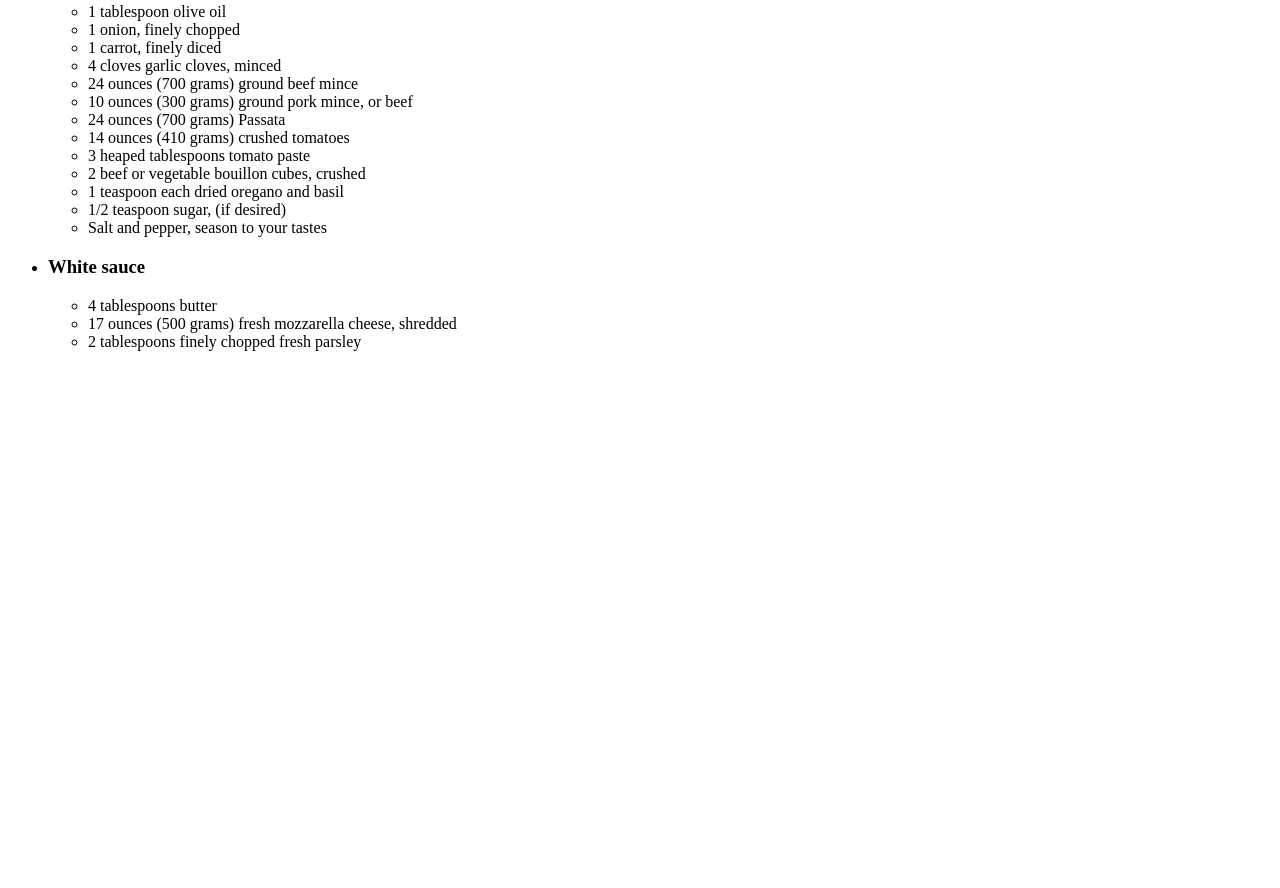
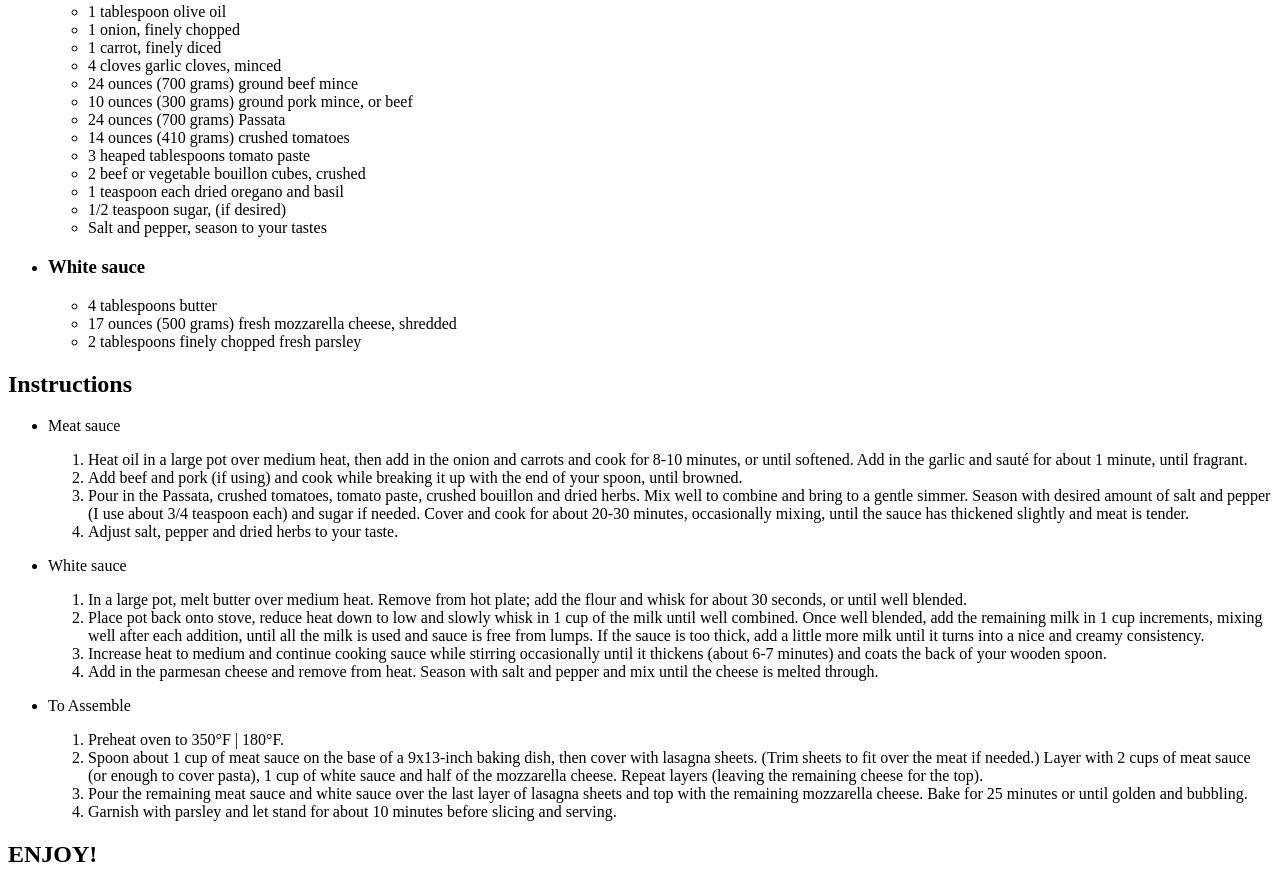
Before and after one commit to andriusem/odin-recipes, a plain HTML site: page recipes/lasagna.html in a window 1280 px wide. Shown: the part 573-1461 px from the top of the page. Before the commit the page ends 940 px from the top, so only its background shows below. Drawn offline with Linux system fonts and the light colour scheme.

Commit message:
Add instructions <ol>

```diff
--- a/recipes/lasagna.html
+++ b/recipes/lasagna.html
@@ -49,6 +49,33 @@
             </ul>
         </li>
     </ul>
+    <p><h2>Instructions</h2></p>
+    <ul>
+        <li><p>Meat sauce</p></li>
+        <ol>
+            <li>Heat oil in a large pot over medium heat, then add in the onion and carrots and cook for 8-10 minutes, or until softened. Add in the garlic and sauté for about 1 minute, until fragrant.</li>
+            <li>Add beef and pork (if using) and cook while breaking it up with the end of your spoon, until browned.</li>
+            <li>Pour in the Passata, crushed tomatoes, tomato paste, crushed bouillon and dried herbs. Mix well to combine and bring to a gentle simmer. Season with desired amount of salt and pepper (I use about 3/4 teaspoon each) and sugar if needed. Cover and cook for about 20-30 minutes, occasionally mixing, until the sauce has thickened slightly and meat is tender.
+            </li>
+            <li>Adjust salt, pepper and dried herbs to your taste.</li>
+        </ol>
+        <li><p>White sauce</p></li>
+        <ol>
+            <li>In a large pot, melt butter over medium heat. Remove from hot plate; add the flour and whisk for about 30 seconds, or until well blended.</li>
+            <li>Place pot back onto stove, reduce heat down to low and slowly whisk in 1 cup of the milk until well combined. Once well blended, add the remaining milk in 1 cup increments, mixing well after each addition, until all the milk is used and sauce is free from lumps. If the sauce is too thick, add a little more milk until it turns into a nice and creamy consistency.</li>
+            <li>Increase heat to medium and continue cooking sauce while stirring occasionally until it thickens (about 6-7 minutes) and coats the back of your wooden spoon.</li>
+            <li>Add in the parmesan cheese and remove from heat. Season with salt and pepper and mix until the cheese is melted through.</li>
+
+        </ol>
+        <li><p>To Assemble</p></li>
+        <ol>
+            <li>Preheat oven to 350°F | 180°F.</li>
+            <li>Spoon about 1 cup of meat sauce on the base of a 9x13-inch baking dish, then cover with lasagna sheets. (Trim sheets to fit over the meat if needed.) Layer with 2 cups of meat sauce (or enough to cover pasta), 1 cup of white sauce and half of the mozzarella cheese. Repeat layers (leaving the remaining cheese for the top).</li>
+            <li>Pour the remaining meat sauce and white sauce over the last layer of lasagna sheets and top with the remaining mozzarella cheese. Bake for 25 minutes or until golden and bubbling.</li>
+            <li>Garnish with parsley and let stand for about 10 minutes before slicing and serving.</li>
+        </ol>
+    </ul>
+    <p><h2>ENJOY!</h2></p>
 </body>
 
 </html>
```
